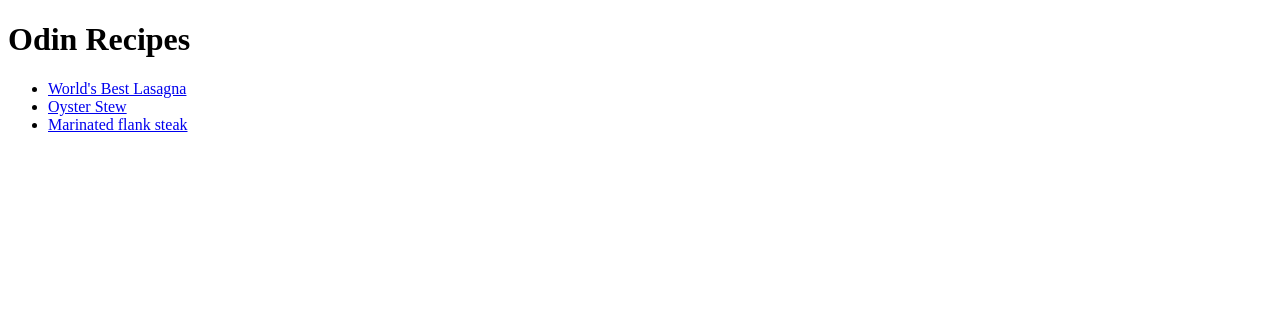
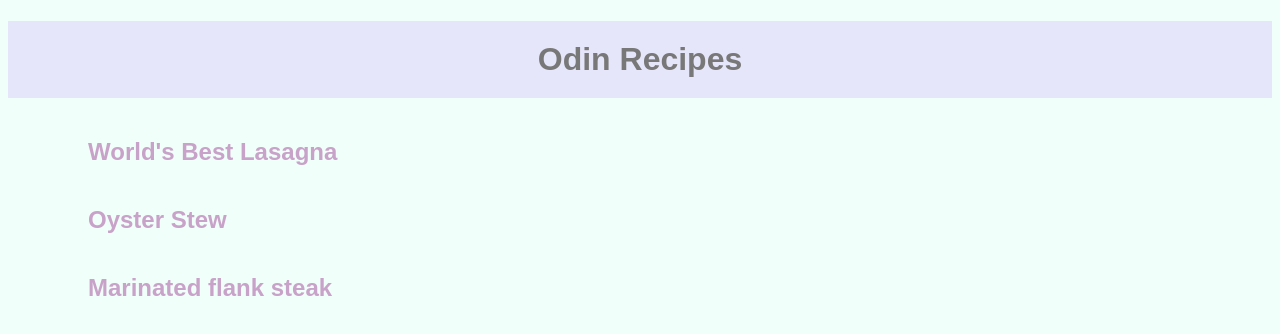
Before and after one commit to Fritz-Calimag/odin-recipes, a plain HTML site: page index.html in a window 1280 px wide. Drawn offline with Linux system fonts and the light colour scheme.

Commit message:
Created CSS to the website
Created a CSS file named "style.css" for the styling of the website.

Styled the body of the website with backup font families and
a background color.

Aligned the header of the website to center.

Styled the lists to remove the bullets and increased its font size.

```diff
--- a/index.html
+++ b/index.html
@@ -4,6 +4,7 @@
     <meta charset="UTF-8">
     <meta name="viewport" content="width=device-width, initial-scale=1.0">
     <title>Document</title>
+    <link rel="stylesheet" href="style.css">
 </head>
 <body>
     <h1>Odin Recipes</h1>
--- /dev/null
+++ b/style.css
@@ -0,0 +1,23 @@
+body {
+    font-family: Arial, Helvetica, sans-serif;
+    background-color: rgb(240, 255, 250);
+  }
+
+h1 {
+    text-align: center;
+    background-color: #E6E6FA;
+    padding: 20px;
+    color: rgb(120, 120, 120);
+}
+
+li{
+    margin: 40px;
+    list-style-type: none;
+}
+
+li a{
+    text-decoration: none;
+    font-weight: bold;
+    font-size: 24px;
+    color: #C8A2C8;
+}
```
